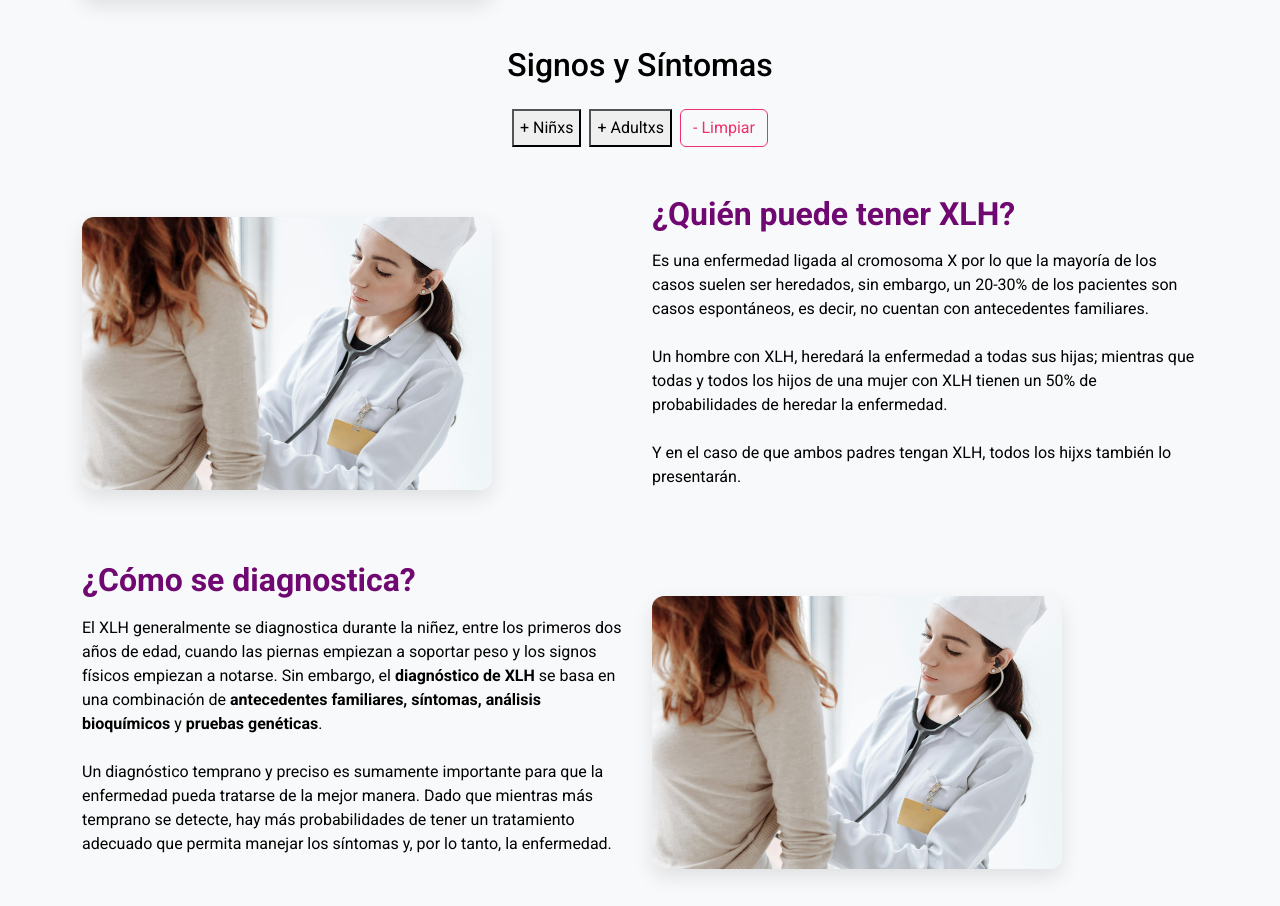
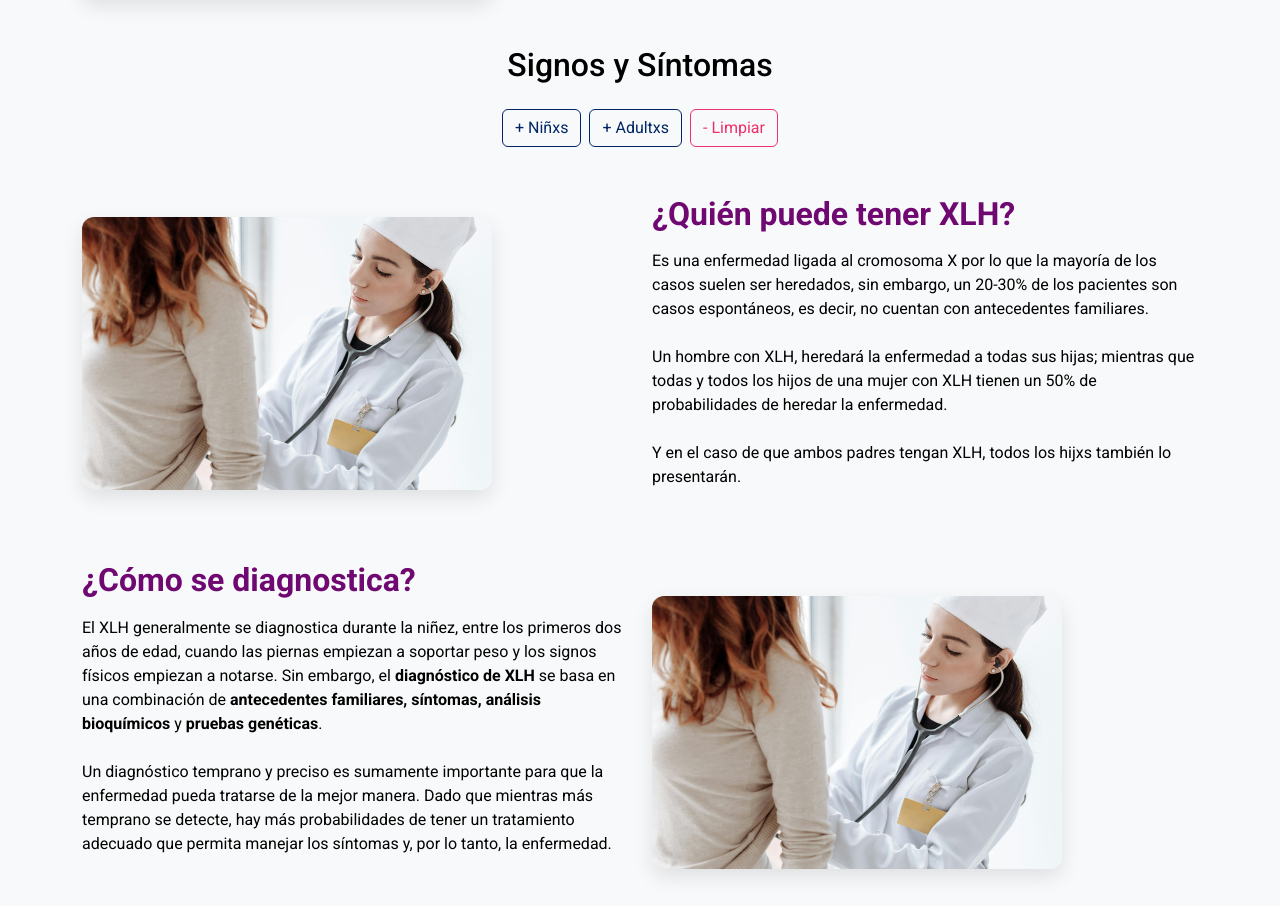
Before and after one commit to Quedo02/xlh-mexico, a Next.js app: page /sobre-el-xlh in a window 1280 px wide. Shown: the part 1067-1973 px from the top of the page. Built offline with nearby package versions, Linux system fonts and the light colour scheme.

Commit message:
Correcciones de contenido

```diff
--- a/src/components/SignosSintomas.tsx
+++ b/src/components/SignosSintomas.tsx
@@ -42,13 +42,13 @@ export default function SignosSintomas() {
   const [categoria, setCategoria] = useState<"huesos" | "musculos" | "dientes" | null>(null);
 
   const etiquetasGrupos = [
-    { key: "ninxs", label: "Niñxs" },
-    { key: "adultxs", label: "Adultxs" },
+    { key: "ninxs", label: "Niñxs", clase: "btn-outline-azul-marino" },
+    { key: "adultxs", label: "Adultxs", clase: "btn-outline-azul-marino" },
   ];
   const etiquetasCat = [
-    { key: "huesos", label: "Huesos y articulaciones" },
-    { key: "musculos", label: "Músculos" },
-    { key: "dientes", label: "Dientes" },
+    { key: "huesos", label: "Huesos y articulaciones", clase: "btn-outline-azul-marino" },
+    { key: "musculos", label: "Músculos", clase: "btn-outline-azul-marino" },
+    { key: "dientes", label: "Dientes", clase: "btn-outline-azul-marino" },
   ];
 
   const limpiar = () => {
@@ -65,7 +65,7 @@ export default function SignosSintomas() {
         {etiquetasGrupos.map((g) => (
           <button
             key={g.key}
-            className={`btn-filtro ${grupo === g.key ? "activo" : ""}`}
+            className={`btn ${g.clase} ${grupo === g.key ? "active" : ""}`}
             onClick={() => {
               setGrupo(g.key as any);
               setCategoria(null); // reinicia categoría al cambiar grupo
@@ -86,7 +86,7 @@ export default function SignosSintomas() {
           {etiquetasCat.map((c) => (
             <button
               key={c.key}
-              className={`btn-filtro ${categoria === c.key ? "activo" : ""}`}
+              className={`btn ${c.clase} ${categoria === c.key ? "active" : ""}`}
               onClick={() => setCategoria(c.key as any)}
             >
               + {c.label}
```
